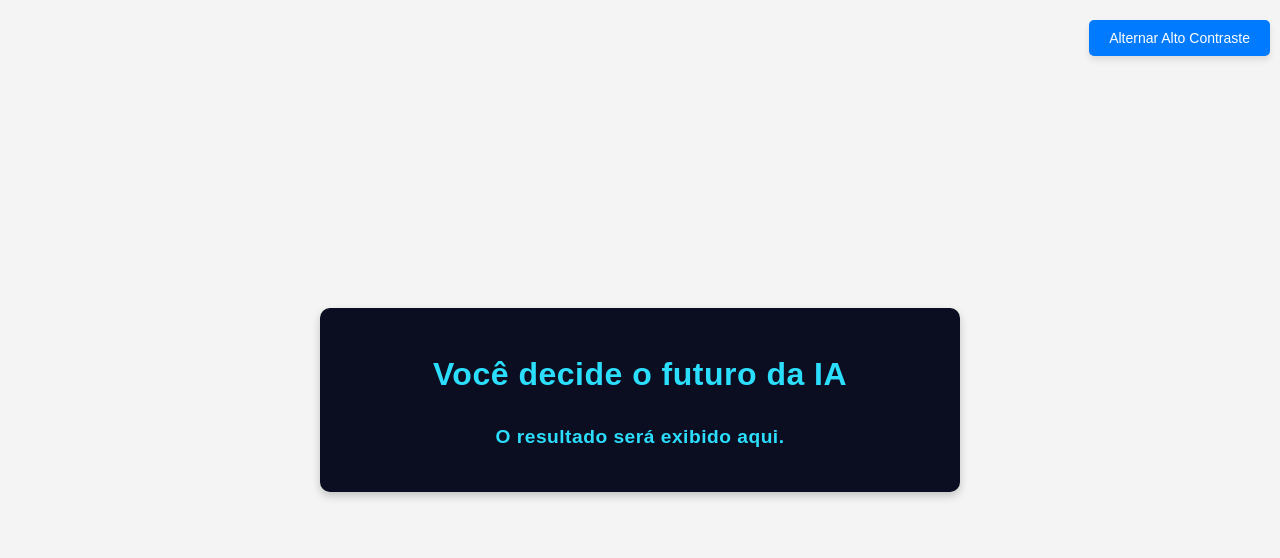
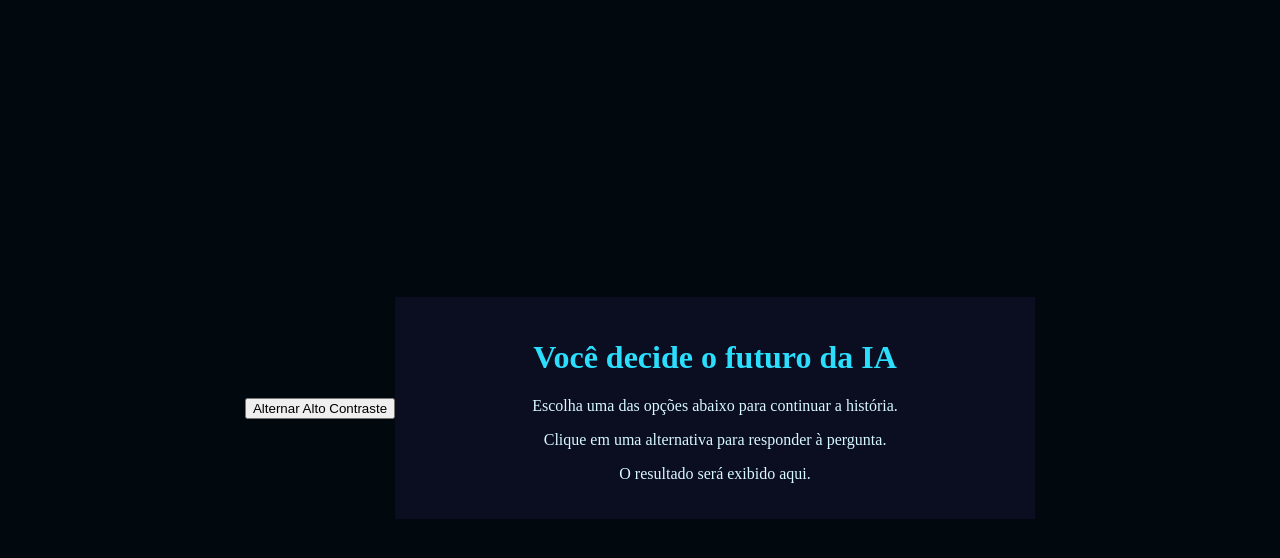
Before and after one commit to margarethy/criando-miss-o, a plain HTML site: page index.html in a window 1280 px wide. Drawn offline with Linux system fonts and the light colour scheme.

Commit message:
Update style.css

```diff
--- a/style.css
+++ b/style.css
@@ -1,9 +1,10 @@
-:root {
-    --cor-fundo: #01080E;
-    --cor-principal: #0B0D20;
+:root{
+    --cor-fundo: #01080E ;
+    --cor-principal: #0B0D20 ;
     --cor-secundaria: #212333;
     --cor-destaque: #2BDEFD;
     --cor-texto: #D7F9FF;
+
 }
 
 body {
@@ -13,243 +14,16 @@ body {
     justify-content: center;
     align-items: center;
     min-height: 100vh;
-    line-height: 1.6; /* Melhor legibilidade */
-    letter-spacing: 0.5px; /* Espaçamento entre letras */
 }
 
-.caixa-principal {
+.caixa-principal{
     background-color: var(--cor-principal);
     width: 90%;
     max-width: 600px;
     text-align: center;
     padding: 20px;
-    box-shadow: 0 4px 8px rgba(0, 0, 0, 0.2); /* Adiciona sombra */
-    border-radius: 10px; /* Bordas arredondadas */
 }
 
-h1 {
+h1{
     color: var(--cor-destaque);
 }
-
-button {
-    background-color: var(--cor-secundaria);
-    color: var(--cor-texto);
-    border: none;
-    border-radius: 15px;
-    padding: 15px;
-    margin: 10px 0; /* Espaçamento entre botões */
-    transition: background-color 0.3s, box-shadow 0.3s, transform 0.2s ease; /* Transição suave */
-    box-shadow: 0 4px 6px rgba(0, 0, 0, 0.1); /* Sombra nos botões */
-}
-
-button:hover {
-    background-color: var(--cor-destaque);
-    color: var(--cor-principal);
-    box-shadow: 0 6px 10px rgba(0, 0, 0, 0.2); /* Sombra ao passar o mouse */
-    transform: translateY(-2px); /* Efeito de elevação */
-}
-
-button:focus {
-    outline: 2px solid var(--cor-destaque); /* Destaque no foco */
-    outline-offset: 4px;
-    transition: outline 0.2s ease-in-out;
-}
-
-button:active {
-    background-color: var(--cor-destaque);
-    color: var(--cor-principal);
-    box-shadow: 0 2px 4px rgba(0, 0, 0, 0.2);
-    transform: scale(0.98); /* Efeito de "pressionar" */
-}
-
-.texto-resultado {
-    font-size: 1.2rem;
-    font-weight: bold;
-    margin-top: 20px;
-    color: var(--cor-destaque);
-}
-
-@media (max-width: 480px) {
-    .caixa-principal {
-        padding: 15px;
-        font-size: 14px;
-    }
-
-    button {
-        padding: 10px;
-        font-size: 14px;
-    }
-}
-
-@media (max-width: 320px) {
-    .caixa-principal {
-        padding: 10px;
-        font-size: 12px;
-    }
-
-    button {
-        padding: 8px;
-        font-size: 12px;
-    }
-}
-
-.sr-only {
-    position: absolute;
-    width: 1px;
-    height: 1px;
-    padding: 0;
-    margin: -1px;
-    overflow: hidden;
-    clip: rect(0, 0, 0, 0);
-    white-space: nowrap;
-    border: 0;
-}
-:root {
-    --cor-fundo: #01080E;
-    --cor-principal: #0B0D20;
-    --cor-secundaria: #212333;
-    --cor-destaque: #2BDEFD;
-    --cor-texto: #D7F9FF;
-}
-
-body {
-    background-color: var(--cor-fundo);
-    color: var(--cor-texto);
-    display: flex;
-    justify-content: center;
-    align-items: center;
-    min-height: 100vh;
-    line-height: 1.6; /* Melhor legibilidade */
-    letter-spacing: 0.5px; /* Espaçamento entre letras */
-}
-
-.caixa-principal {
-    background-color: var(--cor-principal);
-    width: 90%;
-    max-width: 600px;
-    text-align: center;
-    padding: 20px;
-    box-shadow: 0 4px 8px rgba(0, 0, 0, 0.2); /* Adiciona sombra */
-    border-radius: 10px; /* Bordas arredondadas */
-}
-
-h1 {
-    color: var(--cor-destaque);
-}
-
-button {
-    background-color: var(--cor-secundaria);
-    color: var(--cor-texto);
-    border: none;
-    border-radius: 15px;
-    padding: 15px;
-    margin: 10px 0; /* Espaçamento entre botões */
-    transition: background-color 0.3s, box-shadow 0.3s, transform 0.2s ease; /* Transição suave */
-    box-shadow: 0 4px 6px rgba(0, 0, 0, 0.1); /* Sombra nos botões */
-}
-
-button:hover {
-    background-color: var(--cor-destaque);
-    color: var(--cor-principal);
-    box-shadow: 0 6px 10px rgba(0, 0, 0, 0.2); /* Sombra ao passar o mouse */
-    transform: translateY(-2px); /* Efeito de elevação */
-}
-
-button:focus {
-    outline: 2px solid var(--cor-destaque); /* Destaque no foco */
-    outline-offset: 4px;
-    transition: outline 0.2s ease-in-out;
-}
-
-button:active {
-    background-color: var(--cor-destaque);
-    color: var(--cor-principal);
-    box-shadow: 0 2px 4px rgba(0, 0, 0, 0.2);
-    transform: scale(0.98); /* Efeito de "pressionar" */
-}
-
-.texto-resultado {
-    font-size: 1.2rem;
-    font-weight: bold;
-    margin-top: 20px;
-    color: var(--cor-destaque);
-}
-
-@media (max-width: 480px) {
-    .caixa-principal {
-        padding: 15px;
-        font-size: 14px;
-    }
-
-    button {
-        padding: 10px;
-        font-size: 14px;
-    }
-}
-
-@media (max-width: 320px) {
-    .caixa-principal {
-        padding: 10px;
-        font-size: 12px;
-    }
-
-    button {
-        padding: 8px;
-        font-size: 12px;
-    }
-}
-
-.sr-only {
-    position: absolute;
-    width: 1px;
-    height: 1px;
-    padding: 0;
-    margin: -1px;
-    overflow: hidden;
-    clip: rect(0, 0, 0, 0);
-    white-space: nowrap;
-    border: 0;
-}
-/* Estilo padrão */
-body {
-    font-family: Arial, sans-serif;
-    background-color: #f4f4f4;
-    color: #333;
-    margin: 0;
-    padding: 0;
-}
-
-.caixa-principal {
-    text-align: center;
-    margin: 20px;
-}
-
-.botao-acessibilidade {
-    position: fixed;
-    top: 10px;
-    right: 10px;
-    padding: 10px 20px;
-    font-size: 14px;
-    cursor: pointer;
-    background-color: #007BFF;
-    color: #fff;
-    border: none;
-    border-radius: 5px;
-}
-
-.botao-acessibilidade:hover {
-    background-color: #0056b3;
-}
-
-/* Estilo para alto contraste */
-body.alto-contraste {
-    background-color: #000;
-    color: #fff;
-}
-
-body.alto-contraste a,
-body.alto-contraste button {
-    background-color: #fff;
-    color: #000;
-    border: 1px solid #fff;
-}
```
